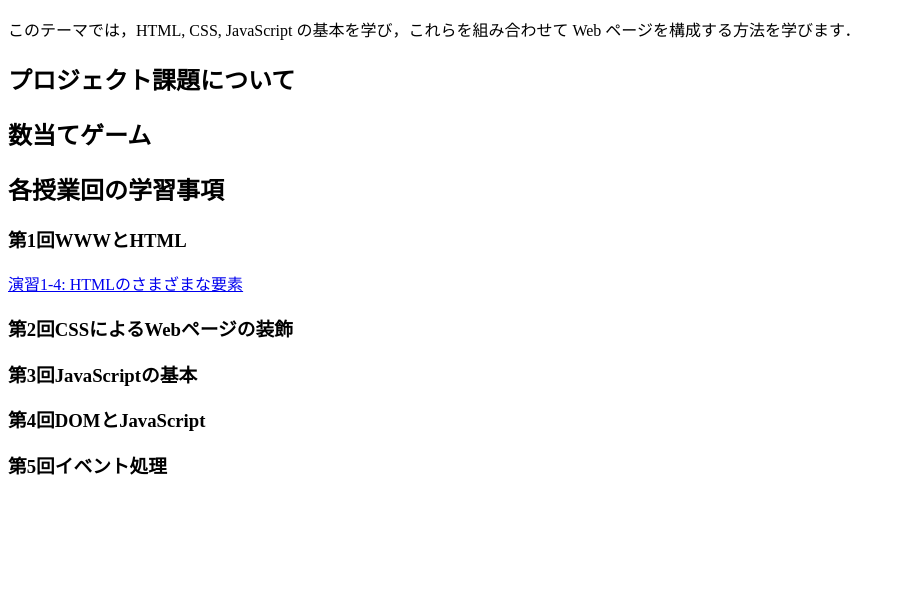
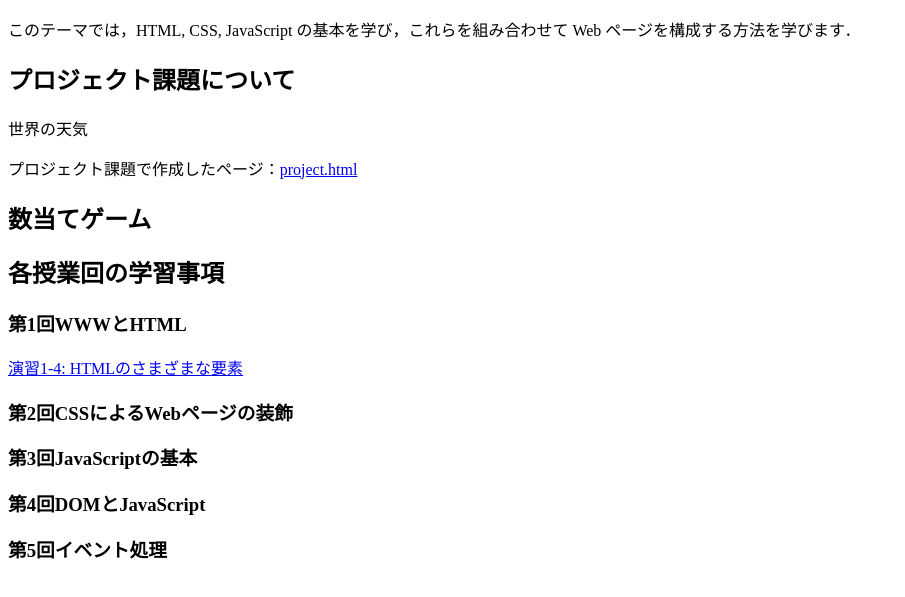
Before and after one commit to watanabe228526/medialabo, a plain HTML site: page index.html in a window 1280 px wide. Shown: the part 127-724 px from the top of the page, without its empty margins (0-905 px from the left). Drawn offline with Linux system fonts and the light colour scheme.

Commit message:
第一回2

```diff
--- a/index.html
+++ b/index.html
@@ -10,7 +10,8 @@
       <p>このテーマでは，HTML, CSS, JavaScript の基本を学び，これらを組み合わせて Web ページを構成する方法を学びます．</p>
 
       <h2>プロジェクト課題について</h2>
-      <!--<p></p>-->
+      <p>世界の天気</p>
+      <p>プロジェクト課題で作成したページ：<a href=file:///Users/watanabeaki/Documents/medialabo/project.html target="blank">project.html</a></p>
       <h2>数当てゲーム</h2>
       <!--<p></p>-->
       <h2>各授業回の学習事項</h2>
```
